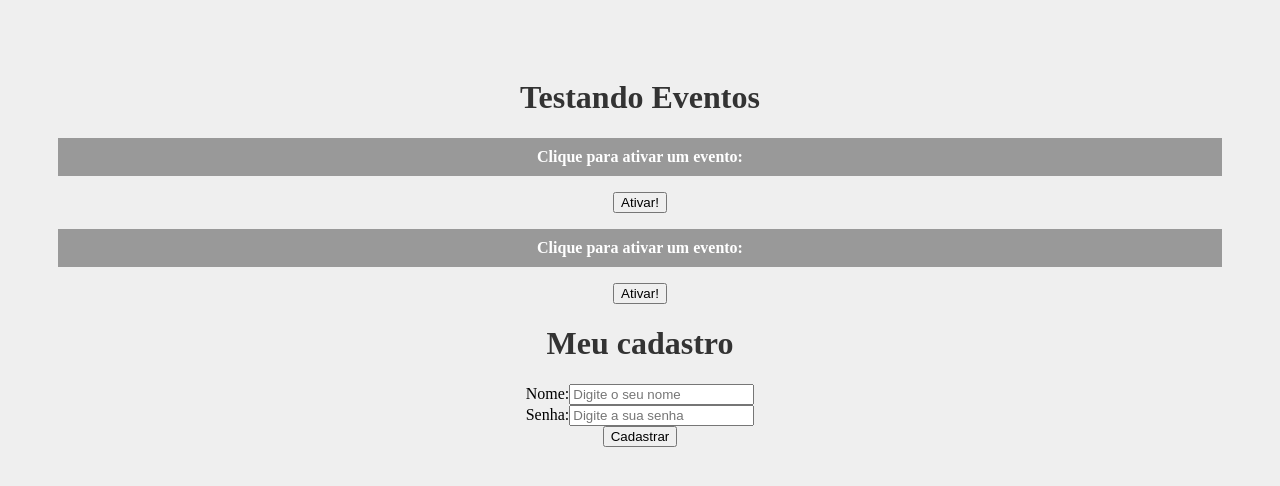
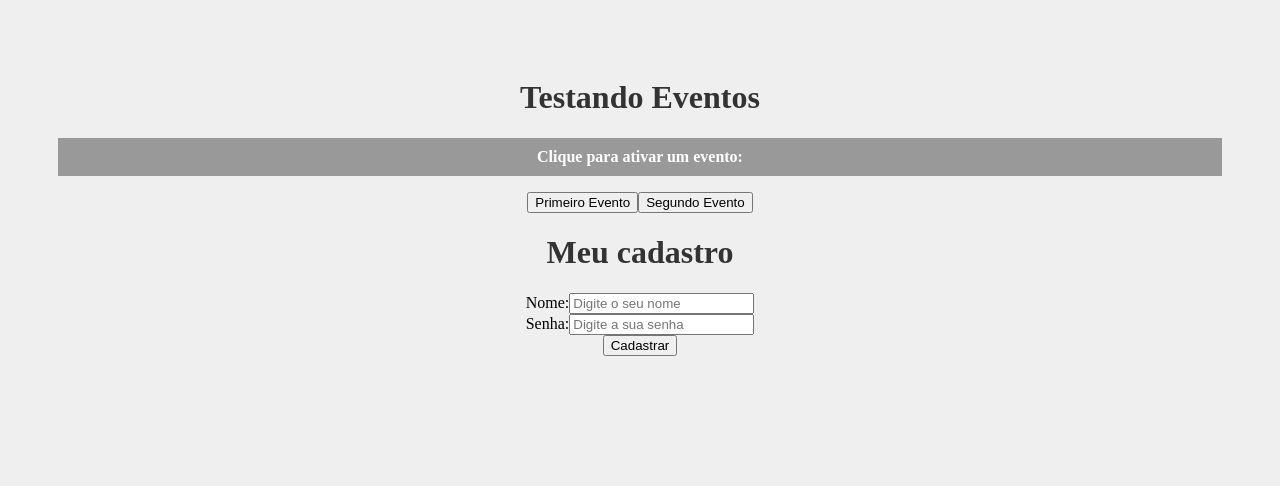
Before and after one commit to Carlosjw/registerApp, a React (Create React App) app in the folder firstapp/: page / in a window 1280 px wide. Shown: the top 486 px of the page. Built offline with nearby package versions, Linux system fonts and the light colour scheme.

Commit message:
event2Lesson

```diff
--- a/firstapp/src/App.js
+++ b/firstapp/src/App.js
@@ -6,8 +6,7 @@
   return (
     <div className="App">
       <h1>Testando Eventos</h1>
-      <Evento numero="1" />
-      <Evento numero="2" />
+      <Evento />
       <Form />
     </div>
   );
--- a/firstapp/src/components/Evento.js
+++ b/firstapp/src/components/Evento.js
@@ -1,11 +1,19 @@
-function Evento({ numero }) {
+import Button from "./evento/Button";
+
+function Evento() {
   function meuEvento() {
-    console.log(`Opa! Fui ativado! ${numero}`);
+    console.log(`Ativando primeiro evento!`);
+  }
+
+  function segundoEvento() {
+    console.log(`Ativando segundo evento!`);
   }
   return (
     <div>
       <p>Clique para ativar um evento:</p>
-      <button onClick={meuEvento}>Ativar!</button>
+      <Button event={meuEvento} text="Primeiro Evento" />
+      <Button event={segundoEvento} text="Segundo Evento" />
+      {/* <button onClick={meuEvento}>Ativar!</button> */}
     </div>
   );
 }
--- /dev/null
+++ b/firstapp/src/components/evento/Button.js
@@ -0,0 +1,5 @@
+function Button(props) {
+  return <button onClick={props.event}>{props.text}</button>;
+}
+
+export default Button;
```
